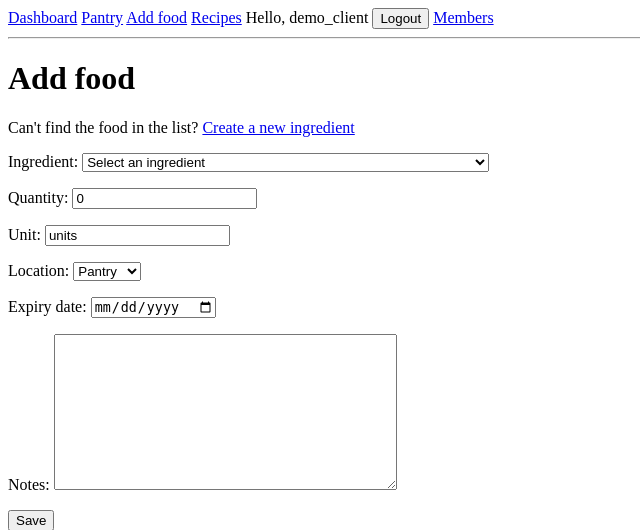
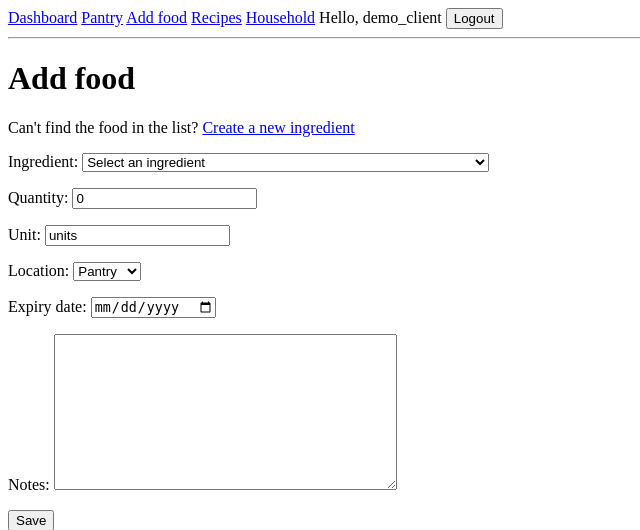
Before and after one commit to AnaSL-WRK/Pantry_Helper, a Django app: page /foods/new/ in a window 1280 px wide. Shown: the top 530 px of the page, without its empty margins (0-640 px from the left). Run offline with Django 5.2, Linux system fonts and the light colour scheme; a user stored in the database is signed in; data comes from the database, SQL or seed files in the repository.

Commit message:
pre melhoramentos

```diff
--- a/pantry_helper/app/forms.py
+++ b/pantry_helper/app/forms.py
@@ -5,7 +5,7 @@ from django.contrib.auth.forms import UserCreationForm
 from django.contrib.auth.models import User
 
 
-from .models import Food, Ingredient, Category, WasteLog
+from .models import Food, Ingredient, Category, WasteLog, Household, HouseholdMember
 from .utils import get_user_role, ROLE_GROUPS
 
 # forms
@@ -121,3 +121,18 @@ class HouseholdMemberCreateForm(UserCreationForm):
             raise ValidationError('A user with this username already exists.')
 
         return username
+
+
+class HouseholdForm(forms.ModelForm):
+    class Meta:
+        model = Household
+        fields = ['name', 'description']
+
+    def clean_name(self):
+        name = self.cleaned_data.get('name', '').strip()
+        normalized_name = ' '.join(name.split())
+
+        if not normalized_name:
+            raise ValidationError('Household name is required.')
+
+        return normalized_name
--- a/pantry_helper/app/templates/app/dashboard.html
+++ b/pantry_helper/app/templates/app/dashboard.html
@@ -7,6 +7,7 @@
         <p><strong>Household:</strong> {{ membership.household.name }}</p>
     {% else %}
         <p>This user does not belong to a household yet.</p>
+        <p><a href="{% url 'app:household_create' %}">Create household</a></p>
     {% endif %}
 
     {% if role %}
--- a/pantry_helper/app/templates/base.html
+++ b/pantry_helper/app/templates/base.html
@@ -16,20 +16,30 @@
  {% if perms.app.add_food %}
  <a href="{% url 'app:food_new' %}">Add food</a>
  {% endif %}
-        {% endif %}
 
  {% if perms.app.view_recipe %}
  <a href="{% url 'app:recipe_list' %}">Recipes</a>
  {% endif %}
 
+ {% if user.is_authenticated %}
+   {% if perms.app.change_household or perms.app.manage_household_members or not user.household_member %}
+     <a href="{% url 'app:household_manage' %}">Household</a>
+   {% endif %}
+ {% endif %}
+ {% endif %}
+
  {% include "loginpartial.html" %}
-
-        {% if perms.app.manage_household_members %}
-            <a href="{% url 'app:household_members' %}">Members</a>
-        {% endif %}
  </nav>
 
  <hr>
+
+ {% if messages %}
+   <ul>
+     {% for message in messages %}
+       <li>{{ message }}</li>
+     {% endfor %}
+   </ul>
+ {% endif %}
 
  {% block content %}
  {% endblock %}
--- a/pantry_helper/app/urls.py
+++ b/pantry_helper/app/urls.py
@@ -9,23 +9,24 @@ urlpatterns = [
     path('', views.home, name='home'),
     path('dashboard/', views.dashboard, name='dashboard'),
 
-    path('members/', views.household_members, name='household_members'),
-    path('members/<int:member_id>/role/', views.household_member_change_role, name='household_member_change_role'),
+    path('household/', views.household_manage, name='household_manage'),
 
-    path('members/', views.household_members, name='household_members'),
     path('members/add/', views.household_member_add, name='household_member_add'),
     path('members/<int:member_id>/role/', views.household_member_change_role, name='household_member_change_role'),
+    path('members/<int:member_id>/remove/', views.household_member_remove, name='household_member_remove'),
+
 
     path('foods/', views.food_list, name='food_list'),
     path('foods/new/', views.food_new, name='food_new'),
+    path('foods/<int:pk>/edit/', views.food_edit, name='food_edit'),
+    path('foods/<int:pk>/delete/', views.food_delete, name='food_delete'),
+    path('foods/<int:pk>/consume/', views.food_consume, name='food_consume'),
+    path('foods/<int:pk>/waste/', views.food_waste, name='food_waste'),
+
     path('ingredients/new/', views.ingredient_new, name='ingredient_new'),
 
     path('recipes/', views.recipe_list, name='recipe_list'),
     path('recipes/<int:recipe_id>/', views.recipe_detail, name='recipe_detail'),
     path('recipes/suggested/', views.suggested_recipes, name='suggested_recipes'),
 
-    path('foods/<int:pk>/edit/', views.food_edit, name='food_edit'),
-    path('foods/<int:pk>/delete/', views.food_delete, name='food_delete'),
-    path('foods/<int:pk>/consume/', views.food_consume, name='food_consume'),
-    path('foods/<int:pk>/waste/', views.food_waste, name='food_waste'),
 ]
--- a/pantry_helper/app/views.py
+++ b/pantry_helper/app/views.py
@@ -3,21 +3,30 @@ from datetime import timedelta
 from django.contrib import messages
 from django.contrib.auth.decorators import login_required, permission_required
 from django.db.models import Sum
-from django.shortcuts import redirect, render, get_object_or_404
+from django.shortcuts import get_object_or_404, redirect, render
 from django.urls import reverse
 from django.utils import timezone
-from django.contrib.auth.models import User
+
+from .forms import (
+    FoodForm,
+    FoodQuantityForm,
+    HouseholdForm,
+    HouseholdMemberCreateForm,
+    IngredientForm,
+    MemberRoleForm,
+    WasteForm,
+)
+from .models import Food, Household, HouseholdMember, Ingredient, Recipe, WasteLog
+from .utils import assign_user_role, get_membership, get_user_role
 
 
-from .forms import FoodForm, IngredientForm, WasteForm, FoodQuantityForm, MemberRoleForm, HouseholdMemberCreateForm
-from .models import Food, Ingredient, Recipe, WasteLog, HouseholdMember
-from .utils import get_user_role, get_membership, assign_user_role
+AVAILABLE_ROLES = ['HouseholdAdmin', 'InventoryManager', 'Member', 'Viewer']
 
 
 def _get_available_foods_for_household(household):
     return Food.objects.select_related('ingredient').filter(
         household=household,
-        quantity__gte=1
+        quantity__gte=1,
     )
 
 
@@ -36,12 +45,14 @@ def _build_recipe_suggestions(household, limit=None):
         if food.expiry_date and today <= food.expiry_date <= expiring_limit:
             expiring_ingredient_ids.add(food.ingredient_id)
 
-    recipes = Recipe.objects.filter(
-        is_preloaded=True,
-        household__isnull=True
-    ).prefetch_related(
-        'recipe_ingredients__ingredient'
-    ).order_by('name')
+    recipes = (
+        Recipe.objects.filter(
+            is_preloaded=True,
+            household__isnull=True,
+        )
+        .prefetch_related('recipe_ingredients__ingredient')
+        .order_by('name')
+    )
 
     suggestions = []
 
@@ -102,6 +113,45 @@ def _build_recipe_suggestions(household, limit=None):
     return suggestions
 
 
+def _get_household_admin_count(household):
+    return (
+        HouseholdMember.objects.filter(
+            household=household,
+            user__groups__name='HouseholdAdmin',
+        )
+        .distinct()
+        .count()
+    )
+
+
+def _build_household_manage_context(request, membership, household_form=None, member_form=None):
+    members = (
+        HouseholdMember.objects.select_related('user', 'household')
+        .filter(household=membership.household)
+        .order_by('user__username')
+    )
+
+    members_with_roles = []
+    for member in members:
+        members_with_roles.append({
+            'membership': member,
+            'current_role': get_user_role(member.user),
+        })
+
+    return {
+        'membership': membership,
+        'role': get_user_role(request.user),
+        'household_form': household_form or HouseholdForm(instance=membership.household),
+        'member_form': member_form or HouseholdMemberCreateForm(),
+        'members_with_roles': members_with_roles,
+        'available_roles': AVAILABLE_ROLES,
+        'can_edit_household': request.user.has_perm('app.change_household'),
+        'can_manage_members': request.user.has_perm('app.manage_household_members'),
+        'can_change_member_role': request.user.has_perm('app.change_member_role'),
+        'is_creating_household': False,
+    }
+
+
 def home(request):
     return render(request, 'app/home.html')
 
@@ -121,29 +171,41 @@ def dashboard(request):
         today = timezone.localdate()
         expiring_limit = today + timedelta(days=7)
 
-        foods = Food.objects.filter(
-            household=membership.household,
-            quantity__gte=1
-        ).select_related('ingredient').order_by('expiry_date', 'ingredient__name')[:5]
+        foods = (
+            Food.objects.filter(
+                household=membership.household,
+                quantity__gte=1,
+            )
+            .select_related('ingredient')
+            .order_by('expiry_date', 'ingredient__name')[:5]
+        )
 
-        expiring_foods = Food.objects.filter(
-            household=membership.household,
-            quantity__gte=1,
-            expiry_date__isnull=False,
-            expiry_date__gte=today,
-            expiry_date__lte=expiring_limit
-        ).select_related('ingredient').order_by('expiry_date', 'ingredient__name')[:5]
+        expiring_foods = (
+            Food.objects.filter(
+                household=membership.household,
+                quantity__gte=1,
+                expiry_date__isnull=False,
+                expiry_date__gte=today,
+                expiry_date__lte=expiring_limit,
+            )
+            .select_related('ingredient')
+            .order_by('expiry_date', 'ingredient__name')[:5]
+        )
 
-        expired_foods = Food.objects.filter(
-            household=membership.household,
-            quantity__gte=1,
-            expiry_date__isnull=False,
-            expiry_date__lt=today
-        ).select_related('ingredient').order_by('expiry_date', 'ingredient__name')[:5]
+        expired_foods = (
+            Food.objects.filter(
+                household=membership.household,
+                quantity__gte=1,
+                expiry_date__isnull=False,
+                expiry_date__lt=today,
+            )
+            .select_related('ingredient')
+            .order_by('expiry_date', 'ingredient__name')[:5]
+        )
 
         recipe_suggestions = _build_recipe_suggestions(
             membership.household,
-            limit=5
+            limit=5,
         )
 
         if request.user.has_perm('app.view_wastelog'):
@@ -182,10 +244,14 @@ def food_list(request):
 
     role = get_user_role(request.user)
 
-    foods = Food.objects.filter(
-        household=membership.household,
-        quantity__gte=1
-    ).select_related('ingredient').order_by('expiry_date', 'ingredient__name')
+    foods = (
+        Food.objects.filter(
+            household=membership.household,
+            quantity__gte=1,
+        )
+        .select_related('ingredient')
+        .order_by('expiry_date', 'ingredient__name')
+    )
 
     tparams = {
         'foods': foods,
@@ -265,7 +331,7 @@ def recipe_list(request):
 
     recipes = Recipe.objects.filter(
         is_preloaded=True,
-        household__isnull=True
+        household__isnull=True,
     ).order_by('name')
 
     tparams = {
@@ -286,9 +352,9 @@ def recipe_detail(request, recipe_id):
     recipe = get_object_or_404(
         Recipe.objects.prefetch_related(
             'recipe_ingredients__ingredient',
-            'steps'
+            'steps',
         ),
-        pk=recipe_id
+        pk=recipe_id,
     )
 
     available_ingredient_ids = set()
@@ -300,7 +366,7 @@ def recipe_detail(request, recipe_id):
 
         available_foods = Food.objects.filter(
             household=membership.household,
-            quantity__gte=1
+            quantity__gte=1,
         )
 
         for food in available_foods:
@@ -481,27 +547,73 @@ def food_waste(request, pk):
 
 
 @login_required
+def household_manage(request):
+    membership = get_membership(request.user)
+
+    if membership is None:
+        if request.method == 'POST':
+            household_form = HouseholdForm(request.POST)
+            if household_form.is_valid():
+                household = household_form.save(commit=False)
+                household.created_by = request.user
+                household.save()
+
+                HouseholdMember.objects.create(
+                    user=request.user,
+                    household=household,
+                )
+
+                assign_user_role(request.user, 'HouseholdAdmin')
+                messages.success(request, 'Household created successfully.')
+                return redirect('app:household_manage')
+        else:
+            household_form = HouseholdForm()
+
+        return render(request, 'app/household/household_manage.html', {
+            'membership': None,
+            'role': get_user_role(request.user),
+            'household_form': household_form,
+            'member_form': None,
+            'members_with_roles': [],
+            'available_roles': AVAILABLE_ROLES,
+            'can_edit_household': True,
+            'can_manage_members': False,
+            'can_change_member_role': False,
+            'is_creating_household': True,
+        })
+
+    if not (
+        request.user.has_perm('app.change_household')
+        or request.user.has_perm('app.manage_household_members')
+    ):
+        return redirect('app:dashboard')
+
+    if request.method == 'POST':
+        if not request.user.has_perm('app.change_household'):
+            messages.error(request, 'You do not have permission to edit this household.')
+            return redirect('app:household_manage')
+
+        household_form = HouseholdForm(request.POST, instance=membership.household)
+        if household_form.is_valid():
+            household_form.save()
+            messages.success(request, 'Household updated successfully.')
+            return redirect('app:household_manage')
+    else:
+        household_form = HouseholdForm(instance=membership.household)
+
+    context = _build_household_manage_context(
+        request,
+        membership,
+        household_form=household_form,
+    )
+    return render(request, 'app/household/household_manage.html', context)
+
+
+@login_required
 @permission_required('app.manage_household_members', raise_exception=True)
 def household_members(request):
-    membership = get_membership(request.user)
-    if membership is None:
-        return redirect('app:dashboard')
+    return redirect('app:household_manage')
 
-    members = (
-        HouseholdMember.objects
-        .select_related('user', 'household')
-        .filter(household=membership.household)
-        .order_by('user__username')
-    )
-
-    tparams = {
-        'membership': membership,
-        'members': members,
-        'available_roles': ['HouseholdAdmin', 'InventoryManager', 'Member', 'Viewer'],
-        'role': get_user_role(request.user),
-    }
-
-    return render(request, 'app/members/member_list.html', tparams)
 
 @login_required
 @permission_required('app.change_member_role', raise_exception=True)
@@ -517,20 +629,30 @@ def household_member_change_role(request, member_id):
     )
 
     if request.method != 'POST':
-        return redirect('app:household_members')
+        return redirect('app:household_manage')
 
     form = MemberRoleForm(request.POST)
     if form.is_valid():
         new_role = form.cleaned_data['role']
+        current_role = get_user_role(target_membership.user)
+
+        if (
+            current_role == 'HouseholdAdmin'
+            and new_role != 'HouseholdAdmin'
+            and _get_household_admin_count(membership.household) == 1
+        ):
+            messages.error(request, 'You cannot change the role of the last household admin.')
+            return redirect('app:household_manage')
+
         assign_user_role(target_membership.user, new_role)
         messages.success(
             request,
-            f'Role for {target_membership.user.username} updated to {new_role}.'
+            f'Role for {target_membership.user.username} updated to {new_role}.',
         )
     else:
         messages.error(request, 'Invalid role selected.')
 
-    return redirect('app:household_members')
+    return redirect('app:household_manage')
 
 
 @login_required
@@ -540,32 +662,78 @@ def household_member_add(request):
     if membership is None:
         return redirect('app:dashboard')
 
-    if request.method == 'POST':
-        form = HouseholdMemberCreateForm(request.POST)
-        if form.is_valid():
-            user = form.save(commit=False)
-            user.email = form.cleaned_data.get('email', '')
-            user.first_name = form.cleaned_data.get('first_name', '')
-            user.last_name = form.cleaned_data.get('last_name', '')
-            user.save()
+    if request.method != 'POST':
+        return redirect('app:household_manage')
 
-            HouseholdMember.objects.create(
-                user=user,
-                household=membership.household,
-            )
+    form = HouseholdMemberCreateForm(request.POST)
+    if form.is_valid():
+        user = form.save(commit=False)
+        user.email = form.cleaned_data.get('email', '')
+        user.first_name = form.cleaned_data.get('first_name', '')
+        user.last_name = form.cleaned_data.get('last_name', '')
+        user.save()
 
-            assign_user_role(user, form.cleaned_data['role'])
+        HouseholdMember.objects.create(
+            user=user,
+            household=membership.household,
+        )
 
-            messages.success(
-                request,
-                f'User {user.username} was added to the household.'
-            )
-            return redirect('app:household_members')
-    else:
-        form = HouseholdMemberCreateForm()
+        assign_user_role(user, form.cleaned_data['role'])
 
-    return render(request, 'app/members/member_add.html', {
-        'form': form,
-        'membership': membership,
-        'role': get_user_role(request.user),
-    })
+        messages.success(
+            request,
+            f'User {user.username} was added to the household.',
+        )
+        return redirect('app:household_manage')
+
+    context = _build_household_manage_context(
+        request,
+        membership,
+        member_form=form,
+    )
+    return render(request, 'app/household/household_manage.html', context)
+
+
+@login_required
+def household_create(request):
+    return household_manage(request)
+
+
+@login_required
+def household_edit(request):
+    return household_manage(request)
+
+
+@login_required
+@permission_required('app.manage_household_members', raise_exception=True)
+def household_member_remove(request, member_id):
+    membership = get_membership(request.user)
+    if membership is None:
+        return redirect('app:dashboard')
+
+    target_membership = get_object_or_404(
+        HouseholdMember.objects.select_related('user', 'household'),
+        pk=member_id,
+        household=membership.household,
+    )
+
+    if request.method != 'POST':
+        return redirect('app:household_manage')
+
+    target_role = get_user_role(target_membership.user)
+
+    if (
+        target_role == 'HouseholdAdmin'
+        and _get_household_admin_count(membership.household) == 1
+    ):
+        messages.error(request, 'You cannot remove the last household admin.')
+        return redirect('app:household_manage')
+
+    removed_username = target_membership.user.username
+    target_user = target_membership.user
+
+    target_membership.delete()
+    target_user.groups.clear()
+
+    messages.success(request, f'{removed_username} was removed from the household.')
+    return redirect('app:household_manage')
```
Also changed, not shown: pantry_helper/app/templates/app/household/household_form.html (added, +13 -0 lines), pantry_helper/app/templates/app/household/household_manage.html (added, +88 -0 lines), pantry_helper/app/templates/app/members/member_confirm_remove.html (added, +18 -0 lines), pantry_helper/app/templates/app/members/member_list.html (deleted, +0 -60 lines), start.md (line endings or trailing spaces). Lines whose indentation alone changed are shown as unchanged.
